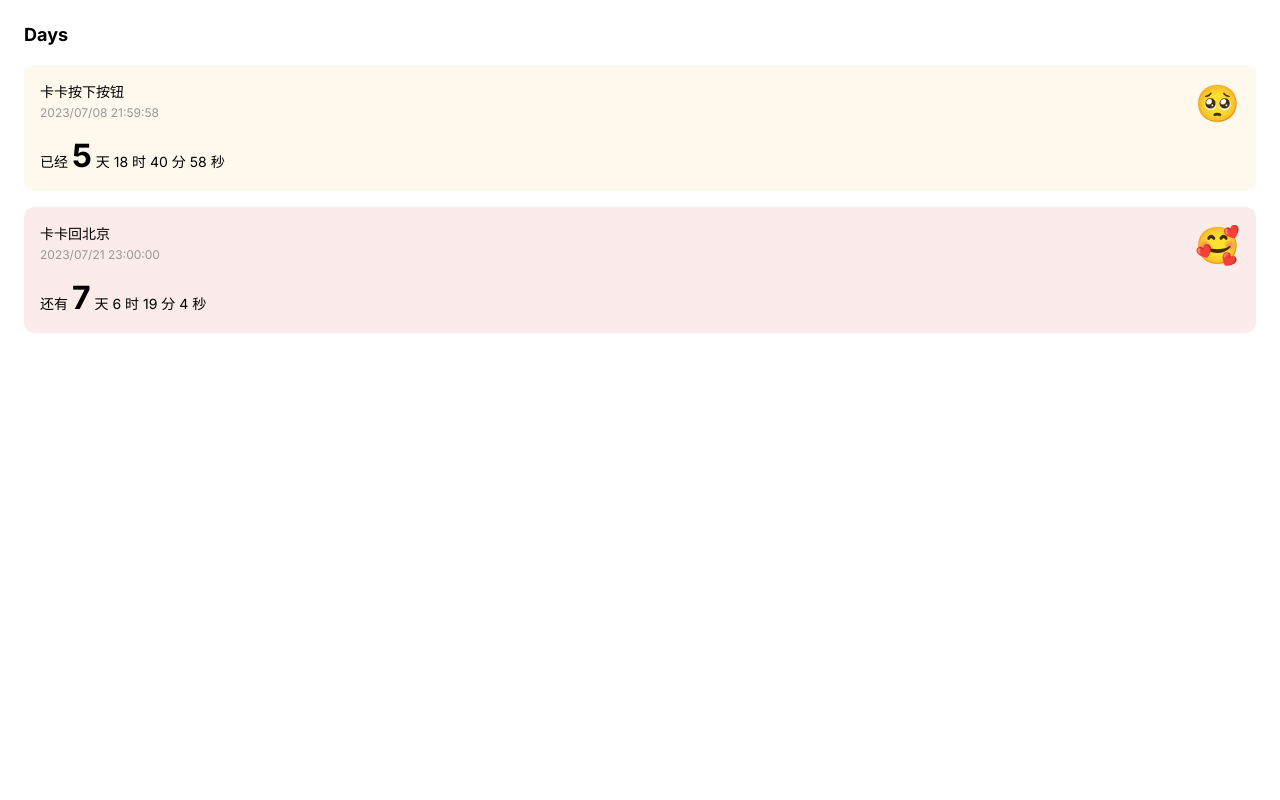
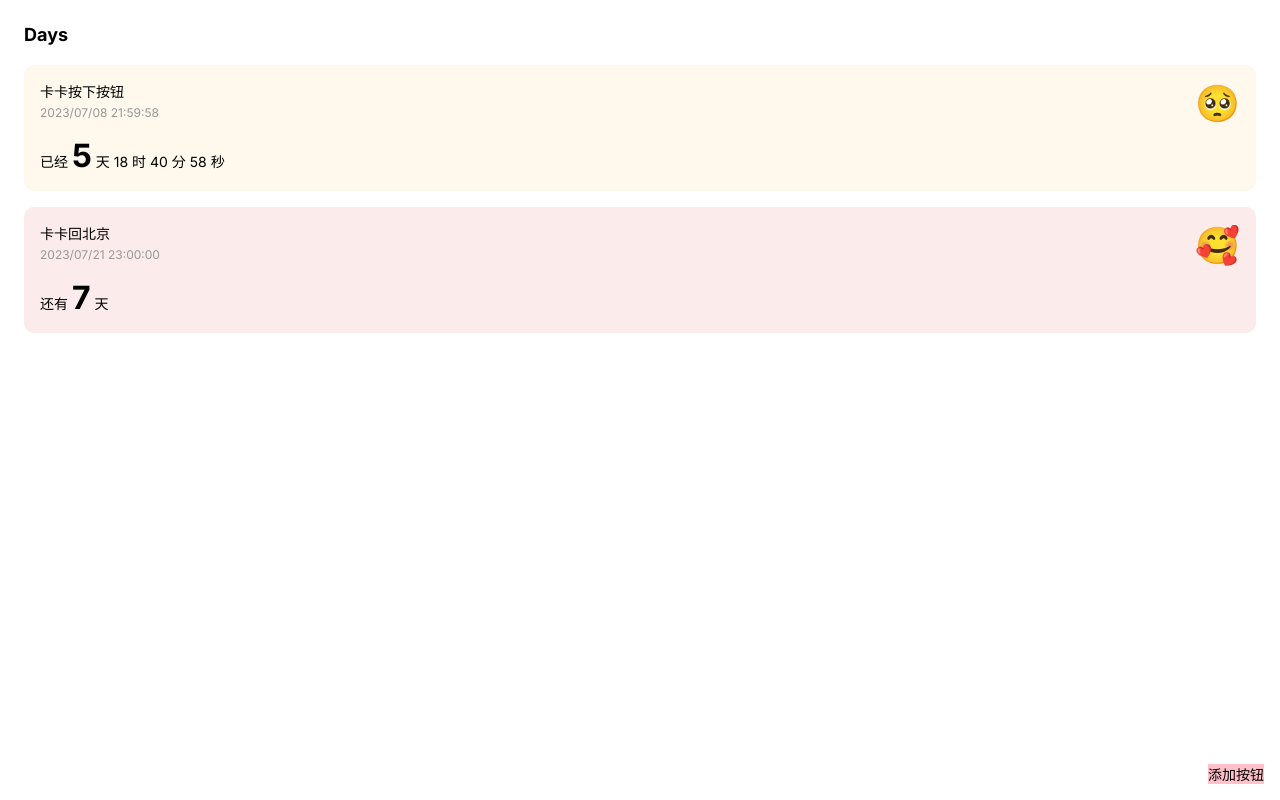
Before and after one commit to ercaid/2cai, a Next.js app: page / in a window 1280 px wide. Built offline with nearby package versions, Linux system fonts and the light colour scheme.

Commit message:
feat: mock

```diff
--- a/app/page.tsx
+++ b/app/page.tsx
@@ -1,21 +1,44 @@
 'use client';
 
-import { Card } from '@/components/Card';
+import { AddBtn } from '@/components/AddBtn';
+import { Card, CardProps } from '@/components/Card';
 
 import styles from './page.module.scss';
+
+const MOCK_LIST: CardProps[] = [
+  {
+    description: '卡卡按下按钮',
+    date: '2023/07/08 21:59:58',
+    emoji: '🥺',
+    needAccurate: true,
+  },
+  {
+    description: '卡卡回北京',
+    date: '2023/07/21 23:00:00',
+    emoji: '🥰',
+    background: '#fbeceb',
+    // needAccurate: true,
+  },
+];
 
 const Record = () => {
   return (
     <div className={styles.container}>
       <div className={styles.title}>Days</div>
-      <Card description="卡卡按下按钮" date="2023/07/08 21:59:58" emoji="🥺" needAccurate={true} />
-      <Card
-        description="卡卡回北京"
-        date="2023/07/21 23:00:00"
-        emoji="🥰"
-        background="#fbeceb"
-        needAccurate={true}
-      />
+      {MOCK_LIST.map((item, index) => {
+        return (
+          <Card
+            key={item.description + index}
+            description={item.description}
+            date={item.date}
+            background={item.background}
+            emoji={item.emoji}
+            needAccurate={item.needAccurate}
+          />
+        );
+      })}
+
+      <AddBtn />
     </div>
   );
 };
--- /dev/null
+++ b/components/AddBtn/index.module.scss
@@ -0,0 +1,6 @@
+.addBtnContainer {
+  position: fixed;
+  right: 16px;
+  bottom: 16px;
+  background: pink;
+}
--- /dev/null
+++ b/components/AddBtn/index.tsx
@@ -0,0 +1,5 @@
+import styles from './index.module.scss';
+
+export const AddBtn = () => {
+  return <div className={styles.addBtnContainer}>添加按钮</div>;
+};
--- a/components/Card/index.module.scss
+++ b/components/Card/index.module.scss
@@ -1,4 +1,4 @@
-.card {
+.cardContainer {
   display: flex;
   justify-content: space-between;
   box-sizing: border-box;
--- a/components/Card/index.tsx
+++ b/components/Card/index.tsx
@@ -3,7 +3,7 @@ import { useEffect, useState } from 'react';
 import { getDayDiff } from './config';
 import styles from './index.module.scss';
 
-interface CardProps {
+export interface CardProps {
   /** 描述 */
   description: string;
   /** 具体时间 */
@@ -31,7 +31,7 @@ export const Card = ({ description, date, emoji, needAccurate = false, backgroun
   }, [date]);
 
   return (
-    <div className={styles.card} style={{ background }}>
+    <div className={styles.cardContainer} style={{ background }}>
       <div className={styles.content}>
         <div className={styles.description}>{description}</div>
         <div className={styles.date}>{date}</div>
```
